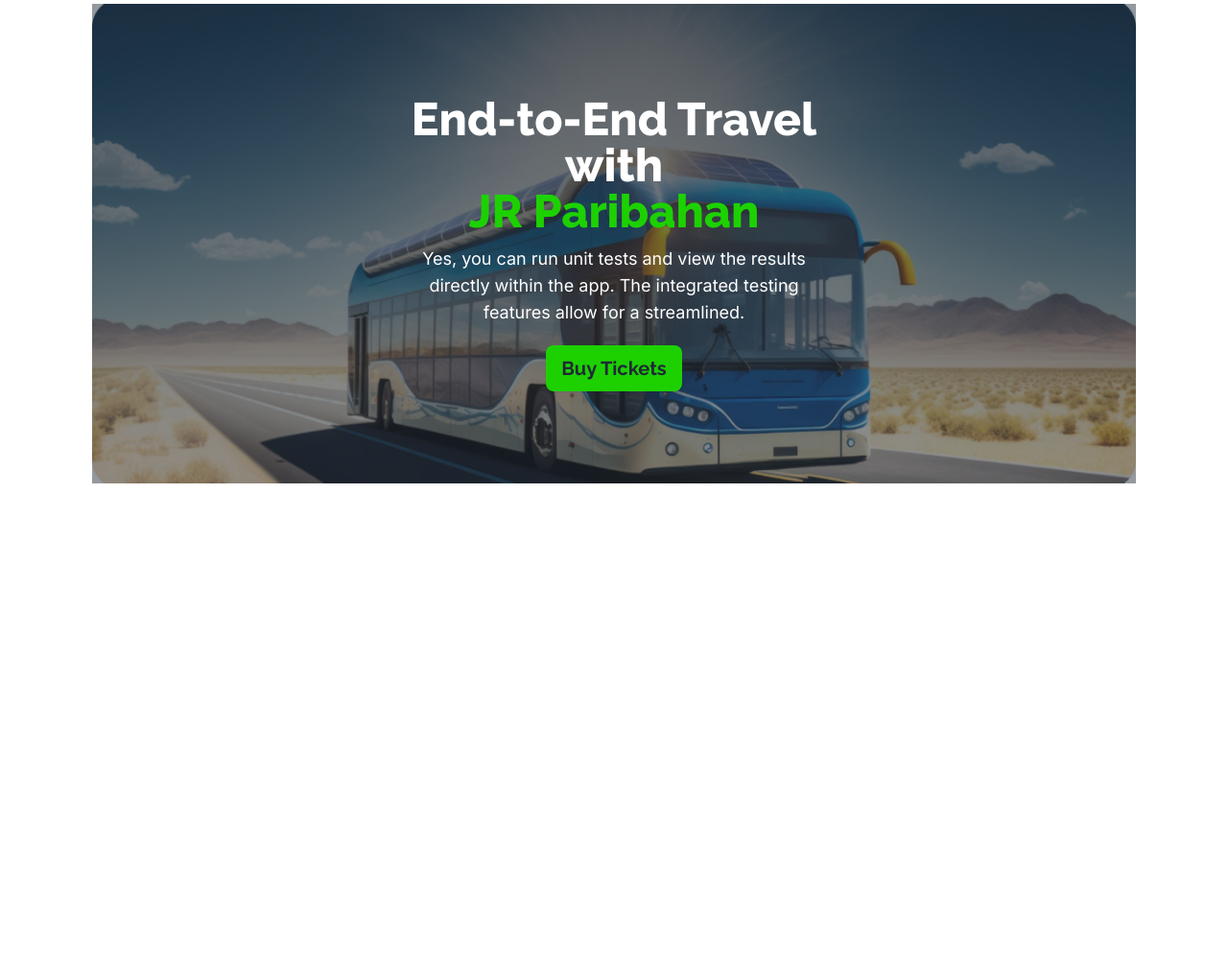
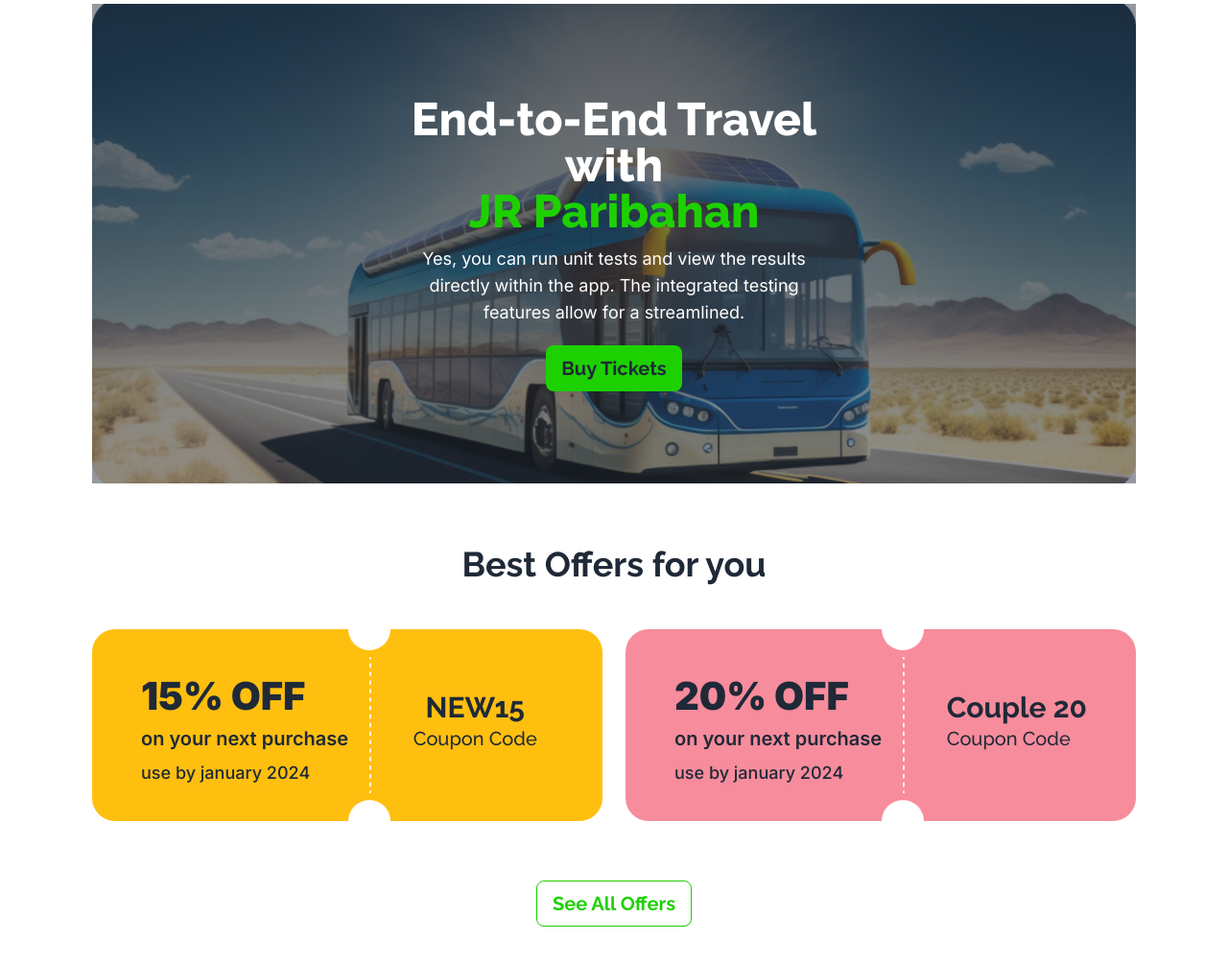
Before and after one commit to AasifHasan/Smart-Ticketing-System, a plain HTML site: page index.html in a window 1280 px wide. Shown: the part 72-1076 px from the top of the page at 96% size. Before the commit the page ends 800 px from the top, so only its background shows below. Drawn offline with nearby package versions, Linux system fonts and the light colour scheme.

Commit message:
Offers with Promocode section added

```diff
--- a/index.html
+++ b/index.html
@@ -78,7 +78,7 @@
             <div
               class="hero h-[500px] border-0"
               style="
-                background-image: url(/images/banner.png);
+                background-image: url(./images/banner.png);
                 background-position: center;
                 background-repeat: no-repeat;
                 background-size: cover;
@@ -106,6 +106,58 @@
 
         <!-- Offer with PromoCode Section -->
 
+        <section class="container mx-auto px-1 lg:px-24 mt-16 mb-24">
+            <h1 class="text-center font-raleway font-bold text-4xl mb-12">
+              Best Offers for you
+            </h1>
+            <div class="flex gap-6">
+              <div class="flex flex-1 h-[200px] bg-[#FFBF0F] rounded-3xl">
+                <div class="ml-[51px] mt-[40px]">
+                  <h2 class="font-inter text-[40px] font-black">15% OFF</h2>
+                  <h3 class="font-inter font-semibold text-xl">
+                    on your next purchase
+                  </h3>
+                  <p class="font-inter font-medium text-lg mt-2">
+                    use by january 2024
+                  </p>
+                </div>
+                <img src="./images/cupon-devider.png" alt="" srcset="" />
+                <div class="ml-6 mt-16">
+                  <h2 class="font-raleway font-bold text-3xl text-center">NEW15</h2>
+                  <p class="font-raleway font-medium text-xl text-[ #03071266]">
+                    Coupon Code
+                  </p>
+                </div>
+              </div>
+              <div class="flex flex-1 h-[200px] bg-[#F78C9C] rounded-3xl">
+                <div class="ml-[51px] mt-[40px]">
+                  <h2 class="font-inter text-[40px] font-black">20% OFF</h2>
+                  <h3 class="font-inter font-semibold text-xl">
+                    on your next purchase
+                  </h3>
+                  <p class="font-inter font-medium text-lg mt-2">
+                    use by january 2024
+                  </p>
+                </div>
+                <img src="./images/cupon-devider.png" alt="" srcset="" />
+                <div class="ml-6 mt-16">
+                  <h2 class="font-raleway font-bold text-3xl text-center">
+                    Couple 20
+                  </h2>
+                  <p class="font-raleway font-medium text-xl text-[ #03071266]">
+                    Coupon Code
+                  </p>
+                </div>
+              </div>
+            </div>
+            <div class="flex items-center justify-center">
+              <button
+                class="btn font-raleway font-bold text-xl text-[#1DD100] bg-white border-1 border-[#1DD100] mt-[62px]">
+                See All Offers
+              </button>
+            </div>
+        </section>
+
     </main>
     <footer>
 
```
